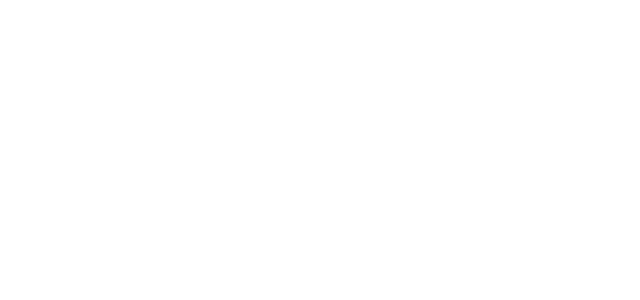
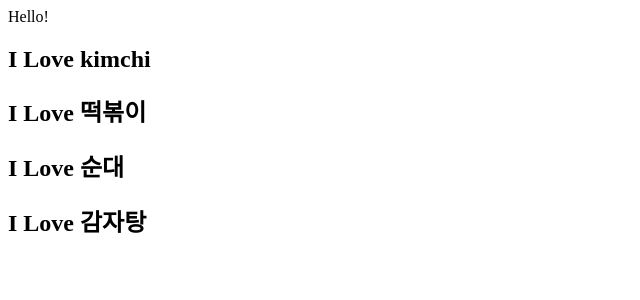
Before and after one commit to dbgml4647/movie_app_2020, a React (Create React App) app: page / in a window 1280 px wide. Shown: the top 300 px of the page, without its empty margins (0-640 px from the left). Built offline with nearby package versions, Linux system fonts and the light colour scheme.

Commit message:
https://github.com/dbgml4647/movie_app_2020.git

```diff
--- a/src/App.js
+++ b/src/App.js
@@ -1,8 +1,23 @@
 import React from 'react';
+
+
+function Food(props){
+
+  return  <h2>I Love {props.name}</h2>
+
+}
+
+//const foodILike = [{}]
+ // 객제 배열
 
 function App() {
   return (
     <div className="App">
+      Hello!
+      <Food name="kimchi"/>
+      <Food name="떡볶이"/>
+      <Food name="순대"/>
+      <Food name="감자탕"/>
 
     </div>
   );
--- a/src/index.js
+++ b/src/index.js
@@ -3,10 +3,7 @@
 //import './index.css';
 import App from './App';
 //import * as serviceWorker from './serviceWorker';
+//import Potato from "./Potato";
 
-ReactDOM.render(
-  <React.StrictMode>
-    <App />
-  </React.StrictMode>,
-  document.getElementById('root')
+ReactDOM.render(<App />, document.getElementById('root')
 );
```
Also changed, not shown: 1 other file (tests, documents, lock files or other folders).
